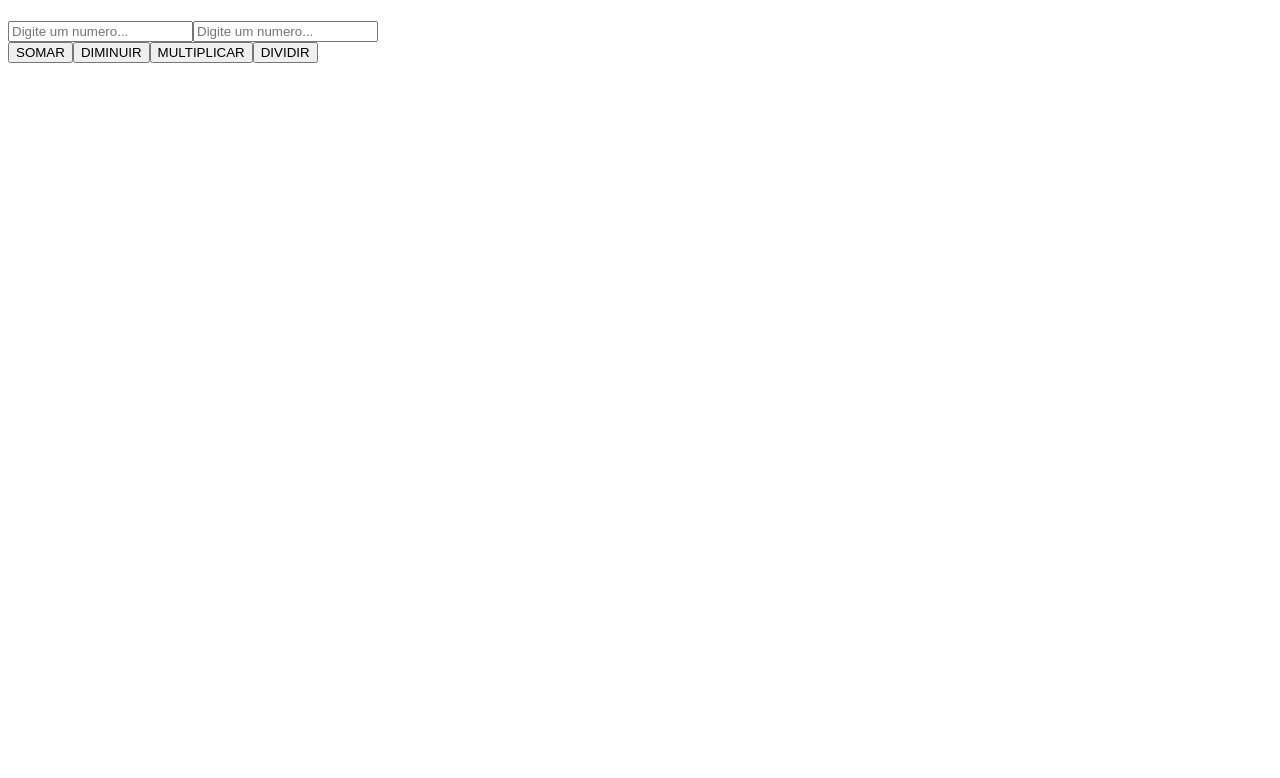
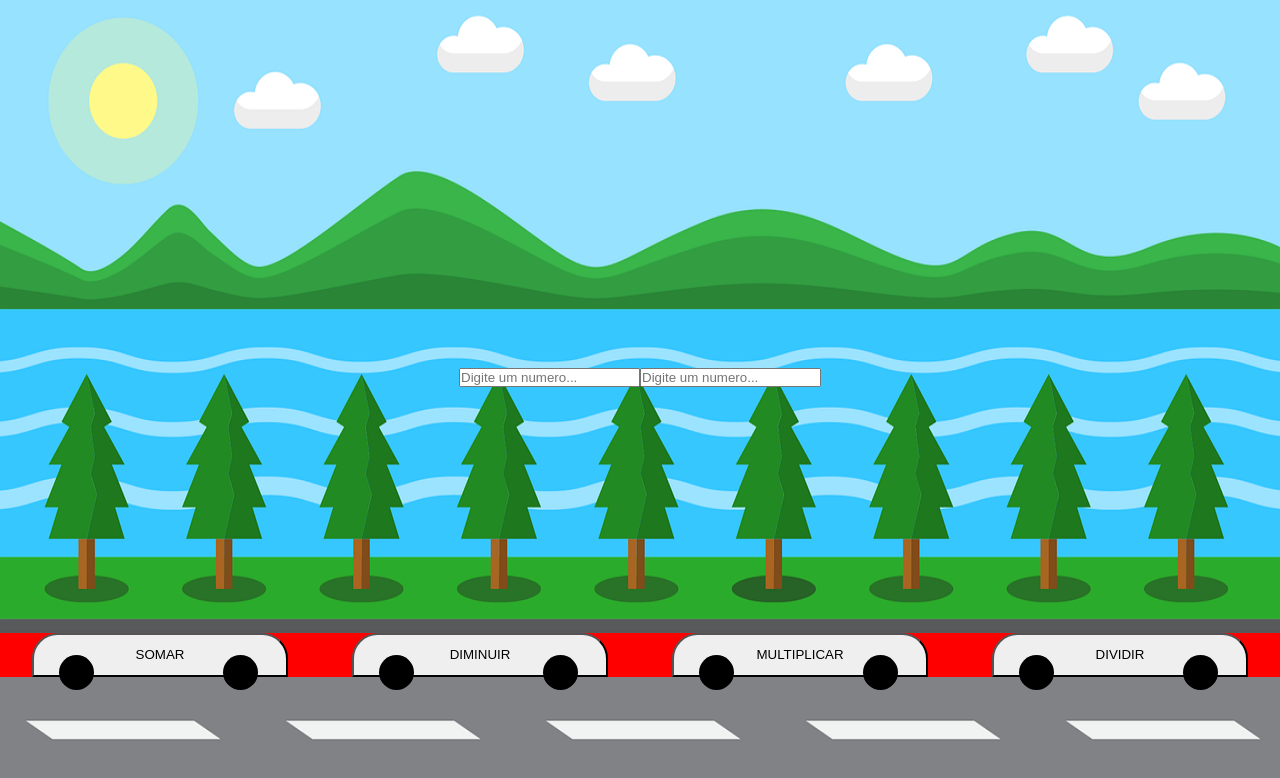
Before and after one commit to Al3ncar/Calculadora_Basic, a React (Create React App) app: page / in a window 1280 px wide. Shown: the top 778 px of the page. Built offline with nearby package versions, Linux system fonts and the light colour scheme.

Commit message:
Counter medium  Upgrade

```diff
--- a/src/App.css
+++ b/src/App.css
@@ -3,3 +3,56 @@
     padding:0;
     box-sizing: border-box;
 }
+
+.streat_container{
+   width: 100%;
+   height: 100vh;
+   background-color: aquamarine;
+   display: flex;
+   justify-content: space-around;
+   align-items: center;
+   flex-direction: column;
+   background-image:url("./imgs/road.png");
+   background-size: 100% 100%;
+   background-repeat: no-repeat;
+   position: relative;
+}
+
+.emoji_face{
+    width: 30%;
+    height: 30%;
+    background-color: yellow;
+}
+
+.btn_cars{
+    width: 100%;
+    background-color: red;
+    display: flex;
+    justify-content: space-around;
+}
+
+.btn_add, .btn_desc, .btn_mult, .btn_div{
+    width: 20%;
+    padding: 1%;
+    position: relative;
+    border-radius: 2vw 2vw 0 0;
+}
+
+.btn_add::before, .btn_desc::before, .btn_mult::before, .btn_div::before{
+    content:"";
+    padding: 7%;
+    border-radius:50%;
+    background-color: black;
+    position: absolute;
+    top:50%;
+    left: 10%;
+}
+.btn_add::after, .btn_desc::after, .btn_mult::after, .btn_div::after{
+    content:"";
+    padding: 7%;
+    border-radius:50%;
+    background-color: black;
+    position: absolute;
+    top:50%;
+    left: 75%;
+}
--- a/src/App.js
+++ b/src/App.js
@@ -36,6 +36,7 @@ export default class App extends React.Component{
 
 
 import React from "react"
+import "./App.css"
 
 export default class App extends React.Component{
   state = { inpu1:"", inpu2:"", result: null, simb:null}
@@ -50,20 +51,23 @@ export default class App extends React.Component{
 
   render(){
     return(
-      <>
-        <h1>{this.state.result}</h1>
+      <section className="streat_container">
+          <h1>{this.state.result}</h1>
 
-        <div>
-          <input type="number" name="" placeholder="Digite um numero..." onChange={this.handleChangeInput1} value={this.state.inpu1}/>
-          <input type="number" name="" placeholder="Digite um numero..." onChange={this.handleChangeInput2} value={this.state.inpu2}/>
-        </div>
+          <div>
+            <input type="number" name="" placeholder="Digite um numero..." onChange={this.handleChangeInput1} value={this.state.inpu1}/>
+            <input type="number" name="" placeholder="Digite um numero..." onChange={this.handleChangeInput2} value={this.state.inpu2}/>
+          </div>
+          <div className="btn_cars">
+            <button className="btn_add" onClick={this.add}>SOMAR</button>
 
-        <button onClick={this.add}>SOMAR</button>
-        <button onClick={this.descrease}>DIMINUIR</button>
-        <button onClick={this.multiply}>MULTIPLICAR</button>
-        <button onClick={this.division}>DIVIDIR</button>
+            <button className="btn_desc" onClick={this.descrease}>DIMINUIR</button>
 
-      </>
+            <button className="btn_mult" onClick={this.multiply}>MULTIPLICAR</button>
+
+            <button className="btn_div" onClick={this.division}>DIVIDIR</button>
+          </div>
+      </section>
     )
   }
 }
```
Also changed, not shown: src/imgs/road.png (added).
